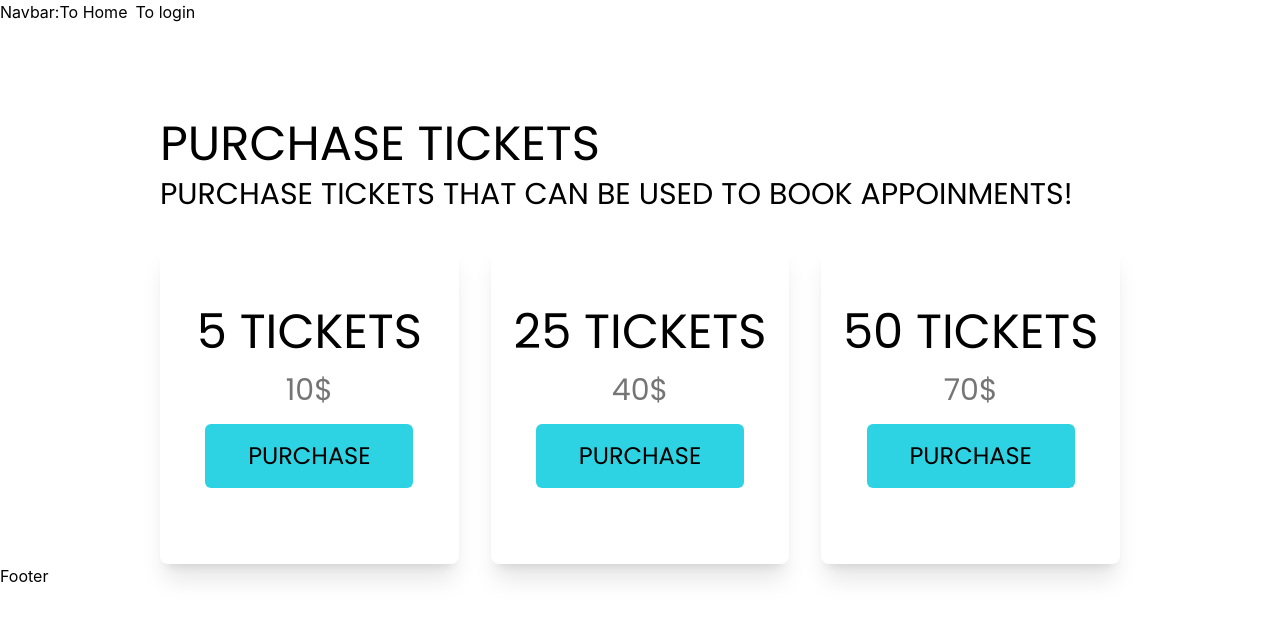
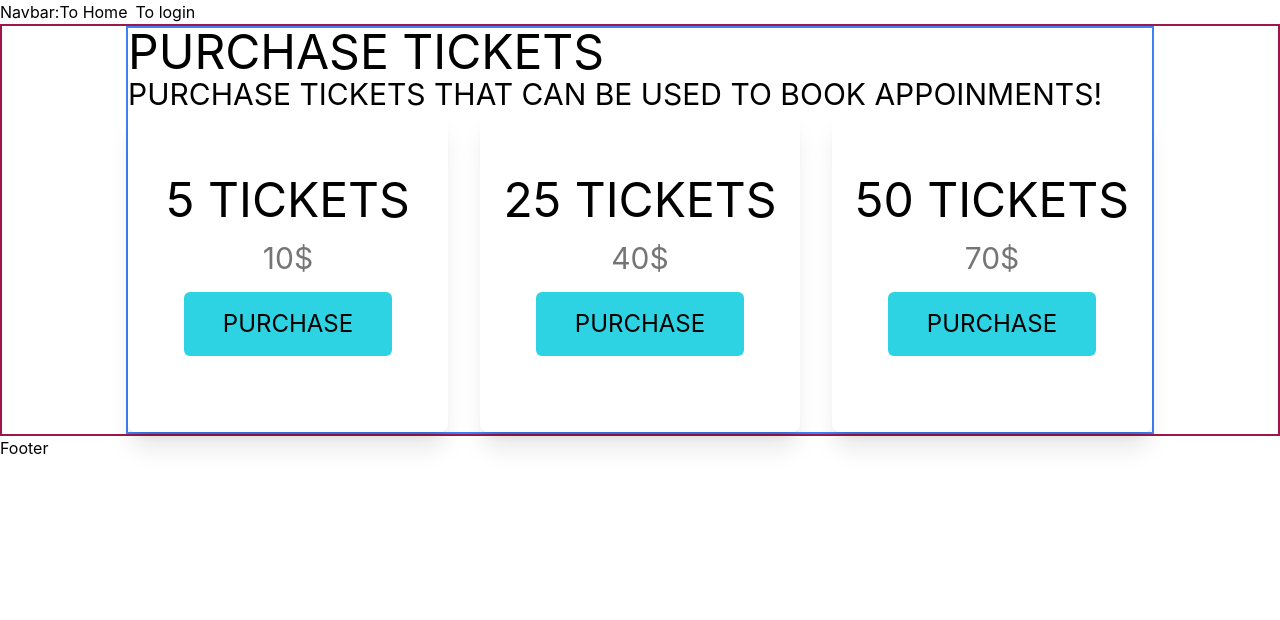
Before and after one commit to Recoded-Spark-Turkey-2022/Unboxed, a React (Create React App) app: page / in a window 1280 px wide. Shown: the top 620 px of the page. Built offline with nearby package versions, Linux system fonts and the light colour scheme.

Commit message:
Test: add render

```diff
--- a/src/components/ticket/Ticket.jsx
+++ b/src/components/ticket/Ticket.jsx
@@ -1,20 +1,23 @@
 import React from 'react';
 import TicketCard from './TicketCard';
-// f
+// flex-col-2 gap-40 px-40 pt-24 font-[Poppins]
 
 function Ticket() {
   return (
-    <div className="flex-col-2 gap-40 px-40 pt-24 font-[Poppins]">
-      <div className="flex-col pb-6">
-        <h1 className="text-5xl mb-2">PURCHASE TICKETS</h1>
-        <p className="text-3xl mb-2">
+    <div
+      data-testid="ticket-1"
+      className="flex flex-row justify-center gap-4 border-pink-800 border-2"
+    >
+      <div className=" border-blue-500 border-2">
+        <h1 className="text-5xl">PURCHASE TICKETS</h1>
+        <p className="text-3xl">
           PURCHASE TICKETS THAT CAN BE USED TO BOOK APPOINMENTS!
         </p>
-      </div>
-      <div className="flex flex-col-3 gap-8">
-        <TicketCard ticketNumber="5" ticketPrice="10" />
-        <TicketCard ticketNumber="25" ticketPrice="40" />
-        <TicketCard ticketNumber="50" ticketPrice="70" />
+        <div className="flex flex-row flex-wrap gap-8">
+          <TicketCard ticketNumber="5" ticketPrice="10" />
+          <TicketCard ticketNumber="25" ticketPrice="40" />
+          <TicketCard ticketNumber="50" ticketPrice="70" />
+        </div>
       </div>
     </div>
   );
--- a/src/components/ticket/TicketCard.jsx
+++ b/src/components/ticket/TicketCard.jsx
@@ -14,7 +14,7 @@ function TicketCard({ ticketNumber, ticketPrice }) {
         <Link to="/#">
           {' '}
           <button
-            className="w-52 h-16 self-center rounded-md bg-[#2DD3E3] text-2xl text-center leading-9 text-black "
+            className="w-52 h-16 self-center rounded-md bg-[#2DD3E3] hover:bg-[#3E64E9] text-2xl text-center leading-9 text-black "
             type="button"
           >
             PURCHASE
```
Also changed, not shown: 1 other file (tests, documents, lock files or other folders).
